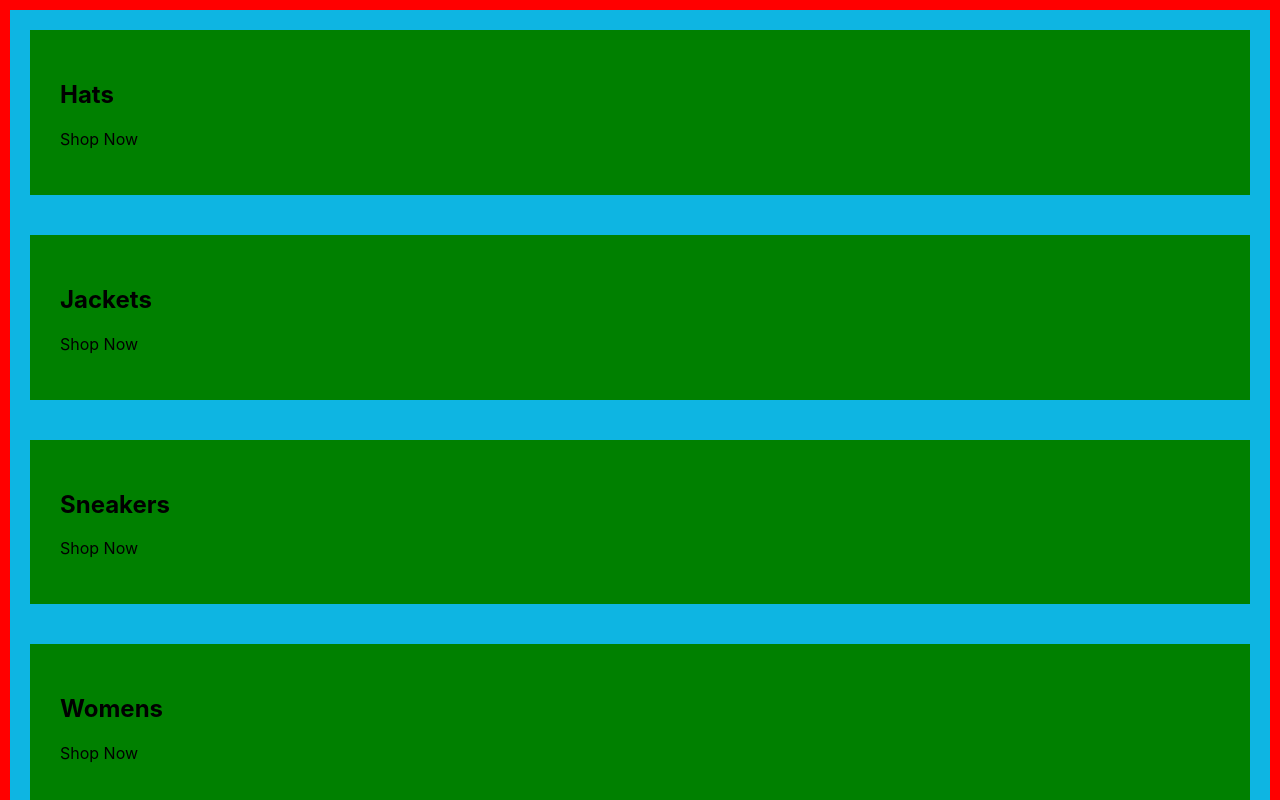
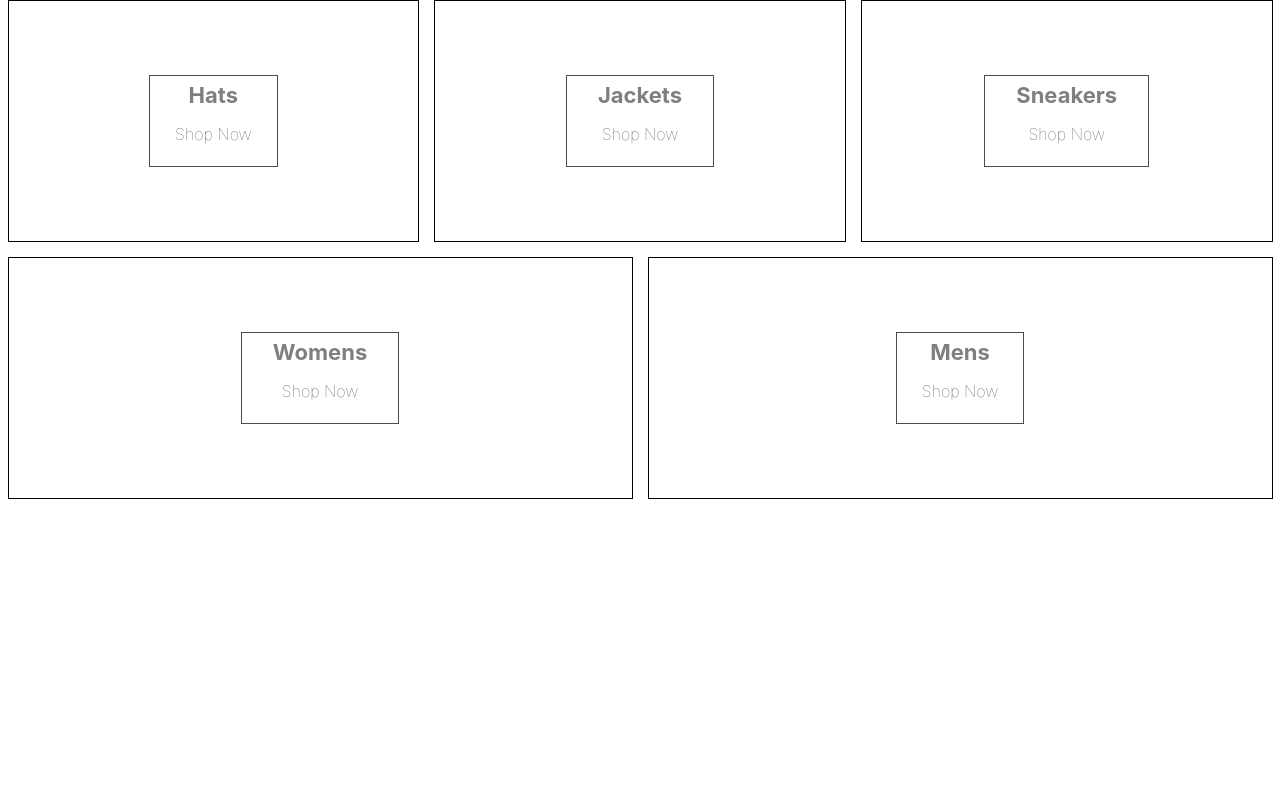
Before and after one commit to tlpackus/crwn-clothing, a React (Create React App) app: page / in a window 1280 px wide. Shown: the top 800 px of the page. Built offline with nearby package versions, Linux system fonts and the light colour scheme.

Commit message:
add full styling to containers

```diff
--- a/src/categories.styles.scss
+++ b/src/categories.styles.scss
@@ -1,90 +1,75 @@
 .categories-container {
-  background-color: red;
-  padding: 10px;
+width: 100%;
+display: flex;
+flex-wrap: wrap;
+justify-content: space-between;
 }
 
-.categories-container .category-container {
-  background-color: rgb(14, 181, 226);
-  padding: 20px;
+.category-container {
+min-width: 30%;
+height: 240px;
+flex: 1 1 auto;
+display: flex;
+align-items: center;
+justify-content: center;
+border: 1px solid black;
+margin: 0 7.5px 15px;
+overflow: hidden;
+
+&:hover {
+  cursor: pointer;
+
+  & .background-image {
+    transform: scale(1.1);
+    transition: transform 6s cubic-bezier(0.25, 0.45, 0.45, 0.95);
+  }
+
+  & .category-body-container {
+    opacity: 0.9;
+  }
 }
 
-.categories-container .category-container .category-body-container {
-  background-color: green;
-  padding: 30px;
+&.large {
+  height: 380px;
 }
 
-// .categories-container {
-// width: 100%;
-// display: flex;
-// flex-wrap: wrap;
-// justify-content: space-between;
-// }
+&:first-child {
+  margin-right: 7.5px;
+}
 
-// .category-container {
-// min-width: 30%;
-// height: 240px;
-// flex: 1 1 auto;
-// display: flex;
-// align-items: center;
-// justify-content: center;
-// border: 1px solid black;
-// margin: 0 7.5px 15px;
-// overflow: hidden;
+&:last-child {
+  margin-left: 7.5px;
+}
 
-// &:hover {
-//   cursor: pointer;
+.background-image {
+  width: 100%;
+  height: 100%;
+  background-size: cover;
+  background-position: center;
+}
 
-//   & .background-image {
-//     transform: scale(1.1);
-//     transition: transform 6s cubic-bezier(0.25, 0.45, 0.45, 0.95);
-//   }
+.category-body-container {
+  height: 90px;
+  padding: 0 25px;
+  display: flex;
+  flex-direction: column;
+  align-items: center;
+  justify-content: center;
+  border: 1px solid black;
+  background-color: white;
+  opacity: 0.7;
+  position: absolute;
 
-//   & .category-body-container {
-//     opacity: 0.9;
-//   }
-// }
+  h2 {
+    font-weight: bold;
+    margin: 0 6px 0;
+    font-size: 22px;
+    color: #4a4a4a;
+  }
 
-// &.large {
-//   height: 380px;
-// }
-
-// &:first-child {
-//   margin-right: 7.5px;
-// }
-
-// &:last-child {
-//   margin-left: 7.5px;
-// }
-
-// .background-image {
-//   width: 100%;
-//   height: 100%;
-//   background-size: cover;
-//   background-position: center;
-// }
-
-// .category-body-container {
-//   height: 90px;
-//   padding: 0 25px;
-//   display: flex;
-//   flex-direction: column;
-//   align-items: center;
-//   justify-content: center;
-//   border: 1px solid black;
-//   background-color: white;
-//   opacity: 0.7;
-//   position: absolute;
-
-//   h2 {
-//     font-weight: bold;
-//     margin: 0 6px 0;
-//     font-size: 22px;
-//     color: #4a4a4a;
-//   }
-
-//   p {
-//     font-weight: lighter;
-//     font-size: 16px;
-//   }
-// }
-// }
+  p {
+    font-weight: lighter;
+    font-size: 16px;
+  }
+}
+}
```
